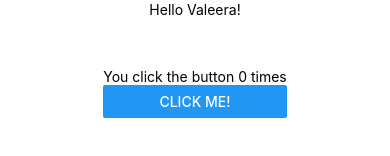
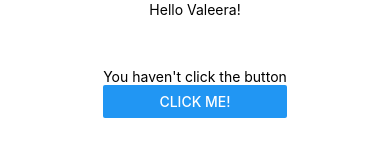
Before and after one commit to budimanfajarf/learn-react-native, a React Native app: screen / in a window 390 px wide. Shown: the part 472-628 px from the top of the page. Built offline with nearby package versions, Linux system fonts and the light colour scheme.

Commit message:
Change count text

```diff
--- a/App.tsx
+++ b/App.tsx
@@ -14,6 +14,12 @@ const styles = StyleSheet.create({
 export default function App() {
   const [count, setCount] = useState(0);
 
+  const term = count > 1 ? 'times' : 'time';
+
+  const text = count === 0
+    ? `You haven't click the button`
+    : `You click the button ${count} ${term}`;
+
   return (
     <View style={styles.container}>
       <Text>Hello World!</Text>
@@ -23,7 +29,7 @@ export default function App() {
       <LotsOfGreeting />
 
       <View style={{ top: 100 }}>
-        <Text>You click the button {count} times</Text>
+        <Text>{text}</Text>
         <Button
           onPress={() => setCount(count + 1)}
           title="Click Me!"
```
